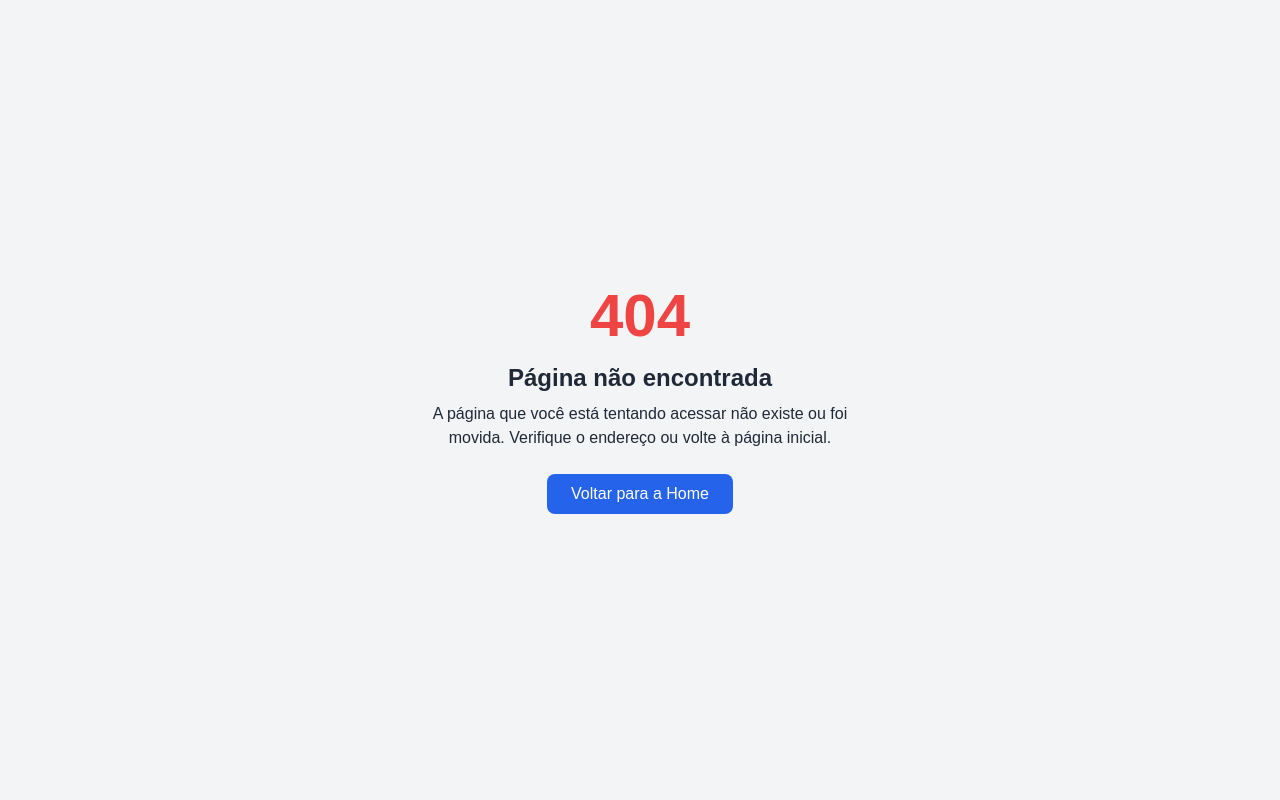
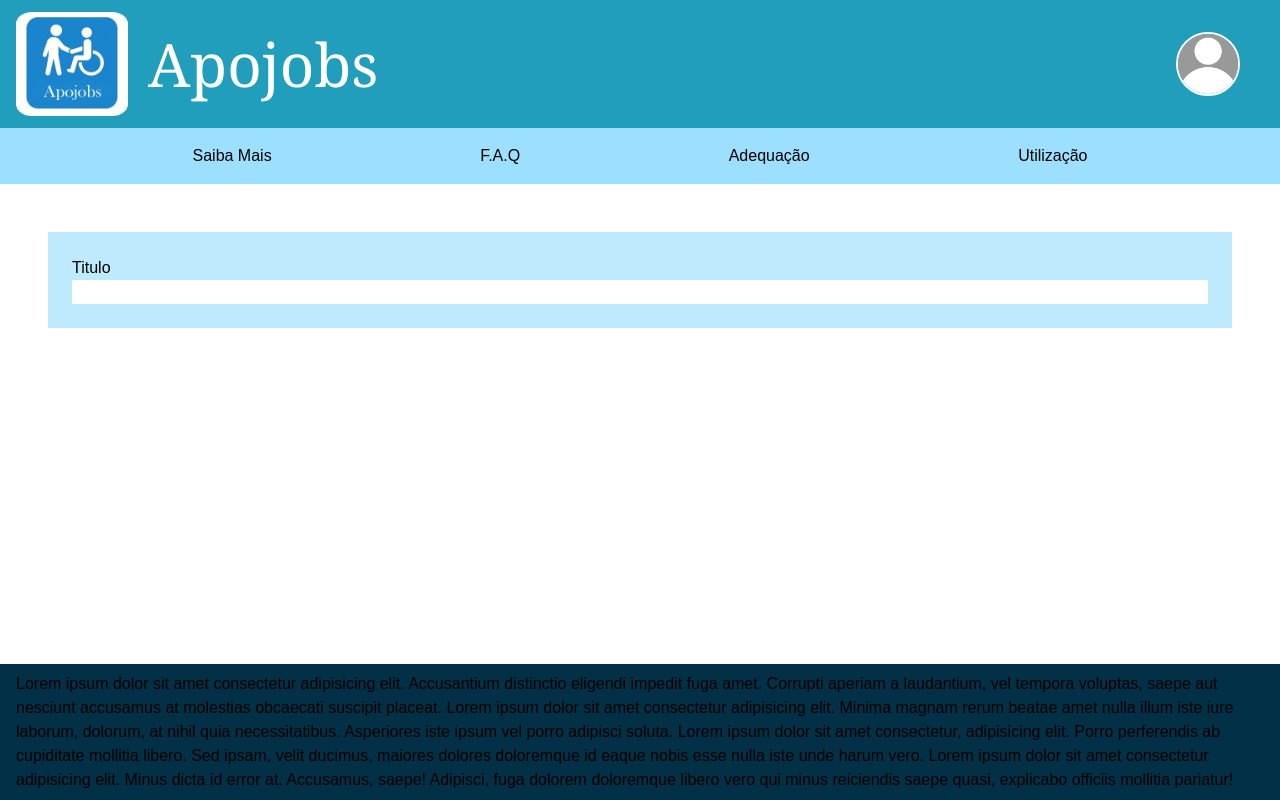
Before and after one commit to t4Facef/tic-2025-front, a React (Create React App) app: page /vagas/nova/1 in a window 1280 px wide. Before the commit this address had no page. Built offline with nearby package versions, Linux system fonts and the light colour scheme.

Commit message:
Inicio da implementação da pagina de cadastro de vagas

```diff
--- a/src/App.tsx
+++ b/src/App.tsx
@@ -14,6 +14,7 @@ import PositionsList from './pages/positions_list';
 import CompanyDashboard from './pages/company_dashboard';
 import AuthEntry from './pages/auth_entry';
 import CompanyProfile from './pages/company_profile';
+import CreateJobPosition from './pages/create_job_position';
 
 function App() {
   return (
@@ -33,6 +34,7 @@ function App() {
           <Route path='/usuarios/candidatos/:id/perfil' element={<UserProfile/>}></Route>
           <Route path='/usuarios/empresas/:id/dashboard' element={<CompanyDashboard/>}></Route>
           <Route path='/usuarios/empresas/:id/perfil' element={<CompanyProfile/>}></Route>
+          <Route path='/vagas/nova/:id' element={<CreateJobPosition/>}></Route>
         </Route>
         <Route path="*" element={<NotFound />} />
       </Routes>
--- a/src/pages/company_profile.tsx
+++ b/src/pages/company_profile.tsx
@@ -44,7 +44,6 @@ export default function CompanyProfile(){
                         </p>
                     </div>
                 </div>
-                <img src="/img/tester.png" alt="" className="py-6 h-96 w-full object-cover"/>
             </div>
             <div className="bg-blue1 flex justify-between p-6 my-6">
                 <InfoList items={[
@@ -61,6 +60,7 @@ export default function CompanyProfile(){
             <div className="mt-5">
                 <TagContainer tags={["lorem", "ipsum", "lorem", "ipsum", "lorem", "ipsum", "lorem", "ipsum"]}>Capacidade de Apoio</TagContainer>
             </div>
+            <img src="/img/tester.png" alt="" className="py-6 h-96 w-full object-cover"/>
         </div>
     )
 }
--- /dev/null
+++ b/src/pages/create_job_position.tsx
@@ -0,0 +1,14 @@
+export default function CreateJobPosition(){
+    return (
+        <div className="p-12">
+            <div className="bg-blue1 p-6">
+                <form>
+                    <div className="flex flex-col">
+                        <label htmlFor="vaga-titulo">Titulo</label>
+                        <input type="text" id="vaga-titulo" name=""/>
+                    </div>
+                </form>
+            </div>
+        </div>
+    )
+}
```
